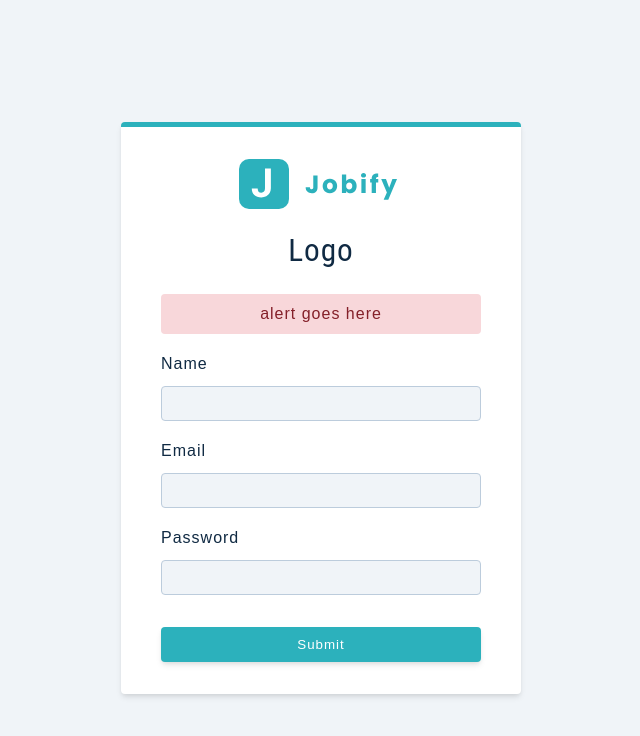
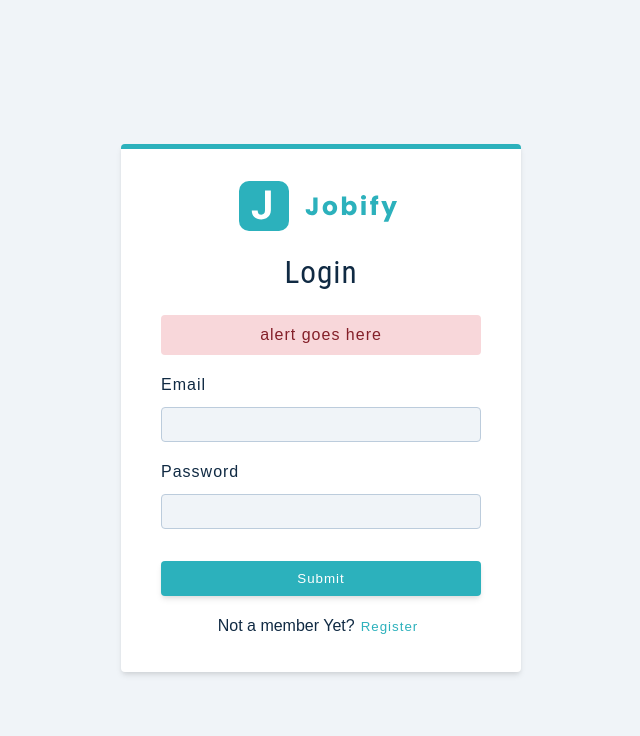
Before and after one commit to ShanmukhTalwar/node-bootcamp, a React (Create React App) app in the folder client/: page /register in a window 1280 px wide. Shown: the top 736 px of the page, without its empty margins (319-959 px from the left). Built offline with nearby package versions, Linux system fonts and the light colour scheme; the HTML template or start-up script is replaced by a standard one.

Commit message:
Added toggle function

```diff
--- a/client/src/pages/Register.js
+++ b/client/src/pages/Register.js
@@ -13,6 +13,10 @@
 const Register = () => {
   const [values, setValues] = useState(initialState);
 
+  const toggleMember = () =>{
+    setValues({...values, isMember: !values.isMember})
+  }
+
   const handleChange = (e) => {
     console.log('handle change');
     console.log(e.target);
@@ -25,19 +29,21 @@
   return (
     <Wrapper className="full-page ">
       <form className="form" onSubmit={onSubmit}>
-        <Logo></Logo>
+        <Logo/>
         <h3>
-          Logo
+          {values.isMember? 'login' : 'register'}
         </h3>
         {values.showAlert && <Alert/>}
         {/* input names */}
-        <FormRow
+        {!values.isMember && (
+          <FormRow
           type="text"
           name='name'
           value={values.name}
           handleChange={handleChange}
         >
         </FormRow>
+        )}
         <FormRow
           type="email"
           name='email'
@@ -55,6 +61,12 @@
         <button type="submit" className="btn btn-block">
           Submit
         </button>
+        <p>
+        {!values.isMember ? "already a member?":"Not a member Yet?"}
+        <button type="button" onClick={toggleMember} className="member-btn">
+          {!values.isMember?'login':'Register'}
+        </button>
+        </p>
       </form>
     </Wrapper>
   )
```
Also changed, not shown: 1 other file (tests, documents, lock files or other folders).
